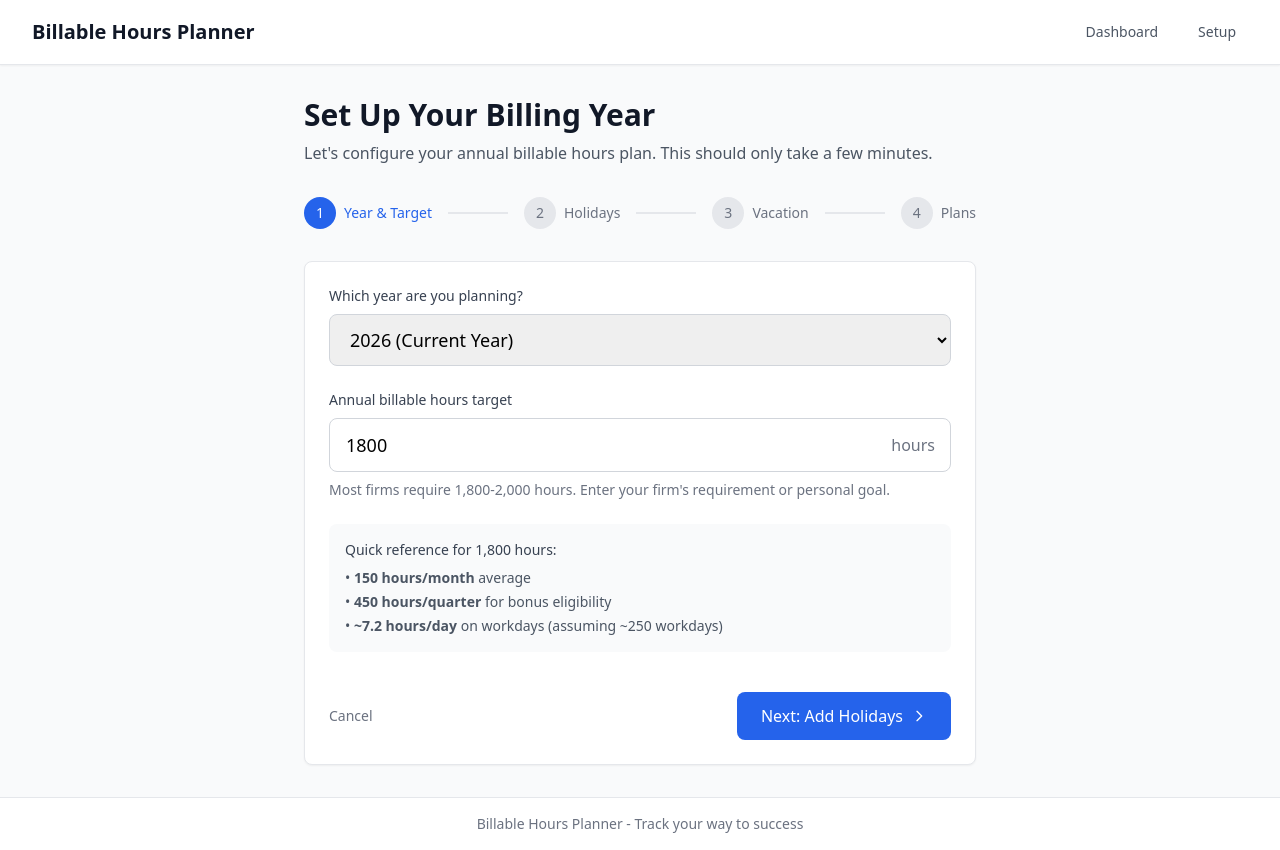
After one commit to nomindnick/billable-hour-tracker-v2, a Flask app: page /setup/ in a window 1280 px wide. The commit adds this page. Run offline with Flask 3, Linux system fonts and the light colour scheme; some libraries are stand-ins or nearby versions.

Commit message:
Sprint 3.1: Setup UI - Year and Target
Implement the first step of the setup wizard where users configure
their billing year and annual target.

- Create setup form template with year dropdown and target input
- Add routes: GET /setup/ and POST /setup/year
- Create YearConfig with default MonthConfig and PlanConfig records
- Add flash message support and Setup navigation link to base template
- Form validation for annual target (1000-3000 hours)

🤖 Generated with [Claude Code](https://claude.com/claude-code)

Co-Authored-By: Claude Opus 4.5 <noreply@anthropic.com>

```diff
--- a/app/routes/setup.py
+++ b/app/routes/setup.py
@@ -5,12 +5,131 @@ This module contains the routes for the year setup wizard, where users
 configure their annual target, holidays, vacation days, and plan settings.
 """
 
-from flask import Blueprint
+import datetime
+
+from flask import Blueprint, flash, redirect, render_template, request, url_for
+
+from app import db
+from app.models import IntensityLevel, MonthConfig, PlanConfig, PlanType, YearConfig
 
 
 # Create the setup blueprint
 setup_bp = Blueprint('setup', __name__)
 
 
-# Setup wizard routes will be implemented in Sprint 3
-# Placeholder for now to allow blueprint registration
+@setup_bp.route('/')
+def index():
+    """
+    Display the year and target configuration form.
+
+    This is the first step of the setup wizard. Users select which year
+    to plan and set their annual billable hours target.
+    """
+    # Get the current year for the default selection
+    current_year = datetime.date.today().year
+
+    # Check if there's an existing configuration for the current year
+    existing_config = YearConfig.query.filter_by(year=current_year).first()
+
+    # Provide year options: last year, current year, next year
+    year_options = [current_year - 1, current_year, current_year + 1]
+
+    return render_template(
+        'setup/year.html',
+        year_options=year_options,
+        current_year=current_year,
+        existing_config=existing_config
+    )
+
+
+@setup_bp.route('/year', methods=['POST'])
+def save_year():
+    """
+    Save the year configuration and proceed to holidays.
+
+    Creates a new YearConfig if one doesn't exist for the selected year,
+    or updates the existing one. Also creates default MonthConfig records
+    (all months set to "normal" intensity) and default PlanConfig records.
+    """
+    # Get form data
+    year = request.form.get('year', type=int)
+    annual_target = request.form.get('annual_target', type=int)
+
+    # Validate inputs
+    if not year:
+        flash('Please select a year.', 'error')
+        return redirect(url_for('setup.index'))
+
+    if not annual_target or annual_target < 1000 or annual_target > 3000:
+        flash('Annual target must be between 1,000 and 3,000 hours.', 'error')
+        return redirect(url_for('setup.index'))
+
+    # Check if a configuration already exists for this year
+    year_config = YearConfig.query.filter_by(year=year).first()
+
+    if year_config:
+        # Update existing configuration
+        year_config.annual_target = annual_target
+        flash(f'Updated configuration for {year}.', 'success')
+    else:
+        # Create new configuration
+        year_config = YearConfig(year=year, annual_target=annual_target)
+        db.session.add(year_config)
+        db.session.flush()  # Get the ID for foreign key references
+
+        # Create default MonthConfig records (all months = normal intensity)
+        for month in range(1, 13):
+            month_config = MonthConfig(
+                year_config_id=year_config.id,
+                month=month,
+                intensity=IntensityLevel.NORMAL
+            )
+            db.session.add(month_config)
+
+        # Create default PlanConfig records for all three plans
+        year_end = datetime.date(year, 12, 31)
+
+        # Firm plan: fixed target date of Dec 31
+        firm_plan = PlanConfig(
+            year_config_id=year_config.id,
+            plan_type=PlanType.FIRM,
+            target_date=year_end
+        )
+        db.session.add(firm_plan)
+
+        # Realistic plan: target date of Dec 31
+        realistic_plan = PlanConfig(
+            year_config_id=year_config.id,
+            plan_type=PlanType.REALISTIC,
+            target_date=year_end
+        )
+        db.session.add(realistic_plan)
+
+        # Optimistic plan: default to Nov 27 (Thanksgiving area)
+        # Users can customize this in Sprint 3.3
+        optimistic_target = datetime.date(year, 11, 27)
+        optimistic_plan = PlanConfig(
+            year_config_id=year_config.id,
+            plan_type=PlanType.OPTIMISTIC,
+            target_date=optimistic_target
+        )
+        db.session.add(optimistic_plan)
+
+        flash(f'Created new configuration for {year}.', 'success')
+
+    db.session.commit()
+
+    # Redirect to the holidays setup step
+    return redirect(url_for('setup.holidays'))
+
+
+@setup_bp.route('/holidays')
+def holidays():
+    """
+    Display the holidays configuration form.
+
+    This is a placeholder for Sprint 3.2. For now, redirects to dashboard.
+    """
+    # Placeholder: redirect to dashboard until Sprint 3.2 implements this
+    flash('Holidays setup coming soon! Redirecting to dashboard.', 'info')
+    return redirect(url_for('dashboard.index'))
--- a/app/templates/base.html
+++ b/app/templates/base.html
@@ -49,14 +49,29 @@
                     </a>
                 </div>
                 <div class="flex items-center space-x-4">
-                    <!-- Navigation links will be added as features are built -->
                     <a href="/" class="text-gray-600 hover:text-gray-900 px-3 py-2 rounded-md text-sm font-medium">
                         Dashboard
+                    </a>
+                    <a href="/setup" class="text-gray-600 hover:text-gray-900 px-3 py-2 rounded-md text-sm font-medium">
+                        Setup
                     </a>
                 </div>
             </div>
         </div>
     </nav>
+
+    <!-- Flash Messages -->
+    {% with messages = get_flashed_messages(with_categories=true) %}
+        {% if messages %}
+        <div class="max-w-7xl mx-auto px-4 sm:px-6 lg:px-8 pt-4">
+            {% for category, message in messages %}
+            <div class="mb-2 rounded-lg p-4 {% if category == 'error' %}bg-red-50 text-red-700 border border-red-200{% elif category == 'success' %}bg-green-50 text-green-700 border border-green-200{% else %}bg-blue-50 text-blue-700 border border-blue-200{% endif %}">
+                {{ message }}
+            </div>
+            {% endfor %}
+        </div>
+        {% endif %}
+    {% endwith %}
 
     <!-- Main content area -->
     <main class="max-w-7xl mx-auto px-4 sm:px-6 lg:px-8 py-8">
--- /dev/null
+++ b/app/templates/setup/year.html
@@ -0,0 +1,148 @@
+{% extends "base.html" %}
+
+{% block title %}Setup - Year & Target | Billable Hours Planner{% endblock %}
+
+{% block content %}
+<div class="max-w-2xl mx-auto">
+    <!-- Page Header -->
+    <div class="mb-8">
+        <h1 class="text-3xl font-bold text-gray-900">Set Up Your Billing Year</h1>
+        <p class="mt-2 text-gray-600">
+            Let's configure your annual billable hours plan. This should only take a few minutes.
+        </p>
+    </div>
+
+    <!-- Progress Indicator -->
+    <div class="mb-8">
+        <div class="flex items-center">
+            <div class="flex items-center">
+                <span class="flex items-center justify-center w-8 h-8 bg-primary-600 text-white rounded-full text-sm font-medium">
+                    1
+                </span>
+                <span class="ml-2 text-sm font-medium text-primary-600">Year & Target</span>
+            </div>
+            <div class="flex-1 h-0.5 mx-4 bg-gray-200"></div>
+            <div class="flex items-center">
+                <span class="flex items-center justify-center w-8 h-8 bg-gray-200 text-gray-500 rounded-full text-sm font-medium">
+                    2
+                </span>
+                <span class="ml-2 text-sm font-medium text-gray-500">Holidays</span>
+            </div>
+            <div class="flex-1 h-0.5 mx-4 bg-gray-200"></div>
+            <div class="flex items-center">
+                <span class="flex items-center justify-center w-8 h-8 bg-gray-200 text-gray-500 rounded-full text-sm font-medium">
+                    3
+                </span>
+                <span class="ml-2 text-sm font-medium text-gray-500">Vacation</span>
+            </div>
+            <div class="flex-1 h-0.5 mx-4 bg-gray-200"></div>
+            <div class="flex items-center">
+                <span class="flex items-center justify-center w-8 h-8 bg-gray-200 text-gray-500 rounded-full text-sm font-medium">
+                    4
+                </span>
+                <span class="ml-2 text-sm font-medium text-gray-500">Plans</span>
+            </div>
+        </div>
+    </div>
+
+    <!-- Setup Form Card -->
+    <div class="bg-white shadow-sm rounded-lg border border-gray-200">
+        <form action="{{ url_for('setup.save_year') }}" method="POST" class="p-6 space-y-6">
+            <!-- Year Selection -->
+            <div>
+                <label for="year" class="block text-sm font-medium text-gray-700 mb-2">
+                    Which year are you planning?
+                </label>
+                <select
+                    id="year"
+                    name="year"
+                    class="block w-full px-4 py-3 text-lg border border-gray-300 rounded-lg focus:ring-2 focus:ring-primary-500 focus:border-primary-500"
+                    required
+                >
+                    {% for year in year_options %}
+                    <option
+                        value="{{ year }}"
+                        {% if existing_config and existing_config.year == year %}
+                        selected
+                        {% elif not existing_config and year == current_year %}
+                        selected
+                        {% endif %}
+                    >
+                        {{ year }}
+                        {% if year == current_year %}(Current Year){% endif %}
+                    </option>
+                    {% endfor %}
+                </select>
+            </div>
+
+            <!-- Annual Target Input -->
+            <div>
+                <label for="annual_target" class="block text-sm font-medium text-gray-700 mb-2">
+                    Annual billable hours target
+                </label>
+                <div class="relative">
+                    <input
+                        type="number"
+                        id="annual_target"
+                        name="annual_target"
+                        min="1000"
+                        max="3000"
+                        step="50"
+                        value="{{ existing_config.annual_target if existing_config else 1800 }}"
+                        class="block w-full px-4 py-3 text-lg border border-gray-300 rounded-lg focus:ring-2 focus:ring-primary-500 focus:border-primary-500"
+                        required
+                    >
+                    <div class="absolute inset-y-0 right-0 flex items-center pr-4 pointer-events-none">
+                        <span class="text-gray-500">hours</span>
+                    </div>
+                </div>
+                <p class="mt-2 text-sm text-gray-500">
+                    Most firms require 1,800-2,000 hours. Enter your firm's requirement or personal goal.
+                </p>
+            </div>
+
+            <!-- Quick Reference -->
+            <div class="bg-gray-50 rounded-lg p-4">
+                <h3 class="text-sm font-medium text-gray-700 mb-2">Quick reference for 1,800 hours:</h3>
+                <ul class="text-sm text-gray-600 space-y-1">
+                    <li>• <strong>150 hours/month</strong> average</li>
+                    <li>• <strong>450 hours/quarter</strong> for bonus eligibility</li>
+                    <li>• <strong>~7.2 hours/day</strong> on workdays (assuming ~250 workdays)</li>
+                </ul>
+            </div>
+
+            <!-- Submit Button -->
+            <div class="flex items-center justify-between pt-4">
+                <a href="{{ url_for('dashboard.index') }}" class="text-sm text-gray-500 hover:text-gray-700">
+                    Cancel
+                </a>
+                <button
+                    type="submit"
+                    class="inline-flex items-center px-6 py-3 bg-primary-600 text-white font-medium rounded-lg hover:bg-primary-700 focus:outline-none focus:ring-2 focus:ring-offset-2 focus:ring-primary-500 transition-colors"
+                >
+                    Next: Add Holidays
+                    <svg class="ml-2 w-4 h-4" fill="none" stroke="currentColor" viewBox="0 0 24 24">
+                        <path stroke-linecap="round" stroke-linejoin="round" stroke-width="2" d="M9 5l7 7-7 7"></path>
+                    </svg>
+                </button>
+            </div>
+        </form>
+    </div>
+
+    <!-- Existing Config Note -->
+    {% if existing_config %}
+    <div class="mt-6 bg-blue-50 border border-blue-200 rounded-lg p-4">
+        <div class="flex">
+            <svg class="w-5 h-5 text-blue-400 mt-0.5" fill="currentColor" viewBox="0 0 20 20">
+                <path fill-rule="evenodd" d="M18 10a8 8 0 11-16 0 8 8 0 0116 0zm-7-4a1 1 0 11-2 0 1 1 0 012 0zM9 9a1 1 0 000 2v3a1 1 0 001 1h1a1 1 0 100-2v-3a1 1 0 00-1-1H9z" clip-rule="evenodd"></path>
+            </svg>
+            <p class="ml-3 text-sm text-blue-700">
+                You already have a configuration for {{ existing_config.year }} with a target of
+                <strong>{{ existing_config.annual_target }}</strong> hours.
+                Submitting this form will update the target if you change it.
+            </p>
+        </div>
+    </div>
+    {% endif %}
+</div>
+{% endblock %}
```
Also changed, not shown: IMPLEMENTATION_PLAN.md (+6 -6 lines).
